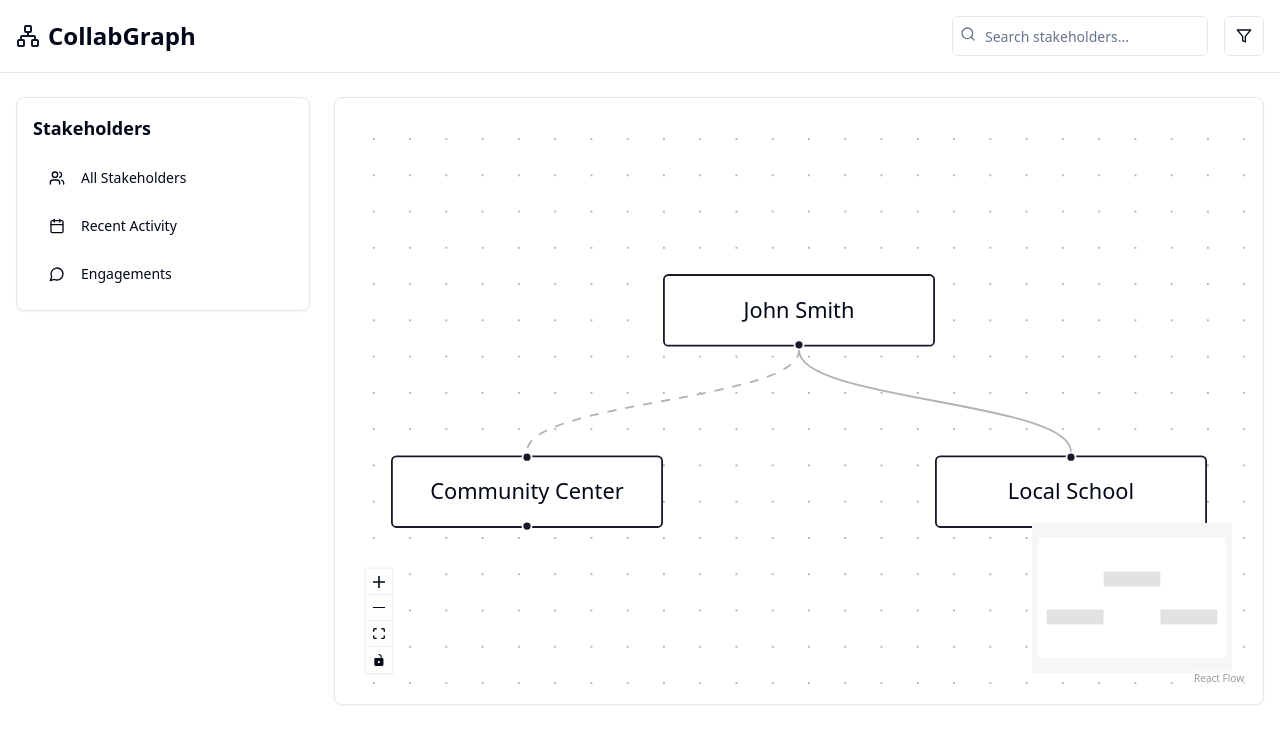
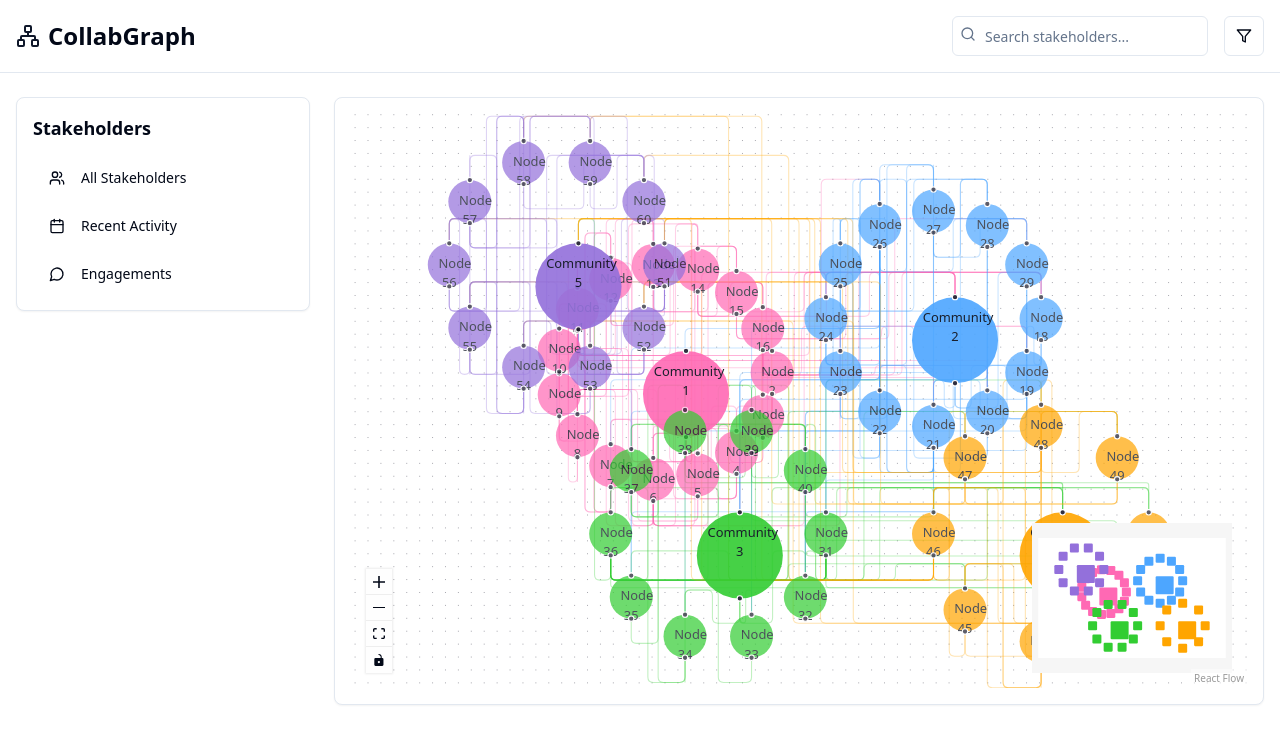
Before and after one commit to romanzarkhin/c-169307, a React (Vite) app: page / in a window 1280 px wide. Shown: the top 744 px of the page. Built offline with nearby package versions, Linux system fonts and the light colour scheme.

Commit message:
Use example graph data

```diff
--- a/src/components/NetworkGraph.tsx
+++ b/src/components/NetworkGraph.tsx
@@ -14,30 +14,97 @@ import {
 } from "@xyflow/react";
 import "@xyflow/react/dist/style.css";
 
-const initialNodes: Node[] = [
-  {
-    id: "1",
-    type: "input",
-    data: { label: "John Smith" },
-    position: { x: 250, y: 25 },
-  },
-  {
-    id: "2",
-    data: { label: "Community Center" },
-    position: { x: 100, y: 125 },
-  },
-  {
-    id: "3",
-    type: "output",
-    data: { label: "Local School" },
-    position: { x: 400, y: 125 },
-  },
-];
+// Generate a collection of nodes representing different communities
+const generateNodes = () => {
+  const communities = [
+    { color: "#ff69b4", count: 15, centerX: 250, centerY: 250 }, // Pink community
+    { color: "#4da6ff", count: 12, centerX: 500, centerY: 200 }, // Blue community
+    { color: "#32cd32", count: 10, centerX: 300, centerY: 400 }, // Green community
+    { color: "#ffa500", count: 8, centerX: 600, centerY: 400 }, // Orange community
+    { color: "#9370db", count: 10, centerX: 150, centerY: 150 }, // Purple community
+  ];
 
-const initialEdges: Edge[] = [
-  { id: "e1-2", source: "1", target: "2", animated: true },
-  { id: "e1-3", source: "1", target: "3" },
-];
+  const nodes: Node[] = [];
+  let nodeId = 1;
+
+  communities.forEach((community, communityIndex) => {
+    // Create central node for the community
+    const centralNode = {
+      id: `${nodeId}`,
+      data: {
+        label: `Community ${communityIndex + 1}`,
+      },
+      position: { x: community.centerX, y: community.centerY },
+      style: {
+        background: community.color,
+        width: 80,
+        height: 80,
+        borderRadius: '50%',
+        border: 'none',
+        opacity: 0.9,
+      },
+    };
+    nodes.push(centralNode);
+    nodeId++;
+
+    // Create satellite nodes
+    for (let i = 0; i < community.count; i++) {
+      const angle = (2 * Math.PI * i) / community.count;
+      const radius = 100;
+      const x = community.centerX + radius * Math.cos(angle);
+      const y = community.centerY + radius * Math.sin(angle);
+
+      nodes.push({
+        id: `${nodeId}`,
+        data: {
+          label: `Node ${nodeId}`,
+        },
+        position: { x, y },
+        style: {
+          background: community.color,
+          width: 40,
+          height: 40,
+          borderRadius: '50%',
+          border: 'none',
+          opacity: 0.7,
+        },
+      });
+      nodeId++;
+    }
+  });
+
+  return nodes;
+};
+
+// Generate edges between nodes
+const generateEdges = (nodes: Node[]) => {
+  const edges: Edge[] = [];
+  let edgeId = 1;
+
+  nodes.forEach((source, sourceIndex) => {
+    // Connect to nodes in the same community
+    const communitySize = sourceIndex % 5 === 0 ? 15 : 5;
+    for (let i = sourceIndex + 1; i < sourceIndex + communitySize && i < nodes.length; i++) {
+      if (Math.random() > 0.3) { // 70% chance to create an edge
+        edges.push({
+          id: `e${edgeId}`,
+          source: source.id,
+          target: nodes[i].id,
+          style: {
+            stroke: source.style?.background as string,
+            opacity: 0.3,
+          },
+        });
+        edgeId++;
+      }
+    }
+  });
+
+  return edges;
+};
+
+const initialNodes = generateNodes();
+const initialEdges = generateEdges(initialNodes);
 
 const NetworkGraph = () => {
   const [nodes, setNodes, onNodesChange] = useNodesState(initialNodes);
@@ -58,10 +125,23 @@ const NetworkGraph = () => {
         onConnect={onConnect}
         fitView
         className="bg-background"
+        minZoom={0.2}
+        maxZoom={4}
+        defaultEdgeOptions={{
+          type: 'smoothstep',
+          animated: false,
+        }}
       >
         <Controls />
-        <MiniMap />
-        <Background />
+        <MiniMap
+          nodeColor={(node) => {
+            return node.style?.background as string || '#eee';
+          }}
+          nodeStrokeWidth={3}
+          zoomable
+          pannable
+        />
+        <Background gap={12} size={1} />
       </ReactFlow>
     </div>
   );
```
